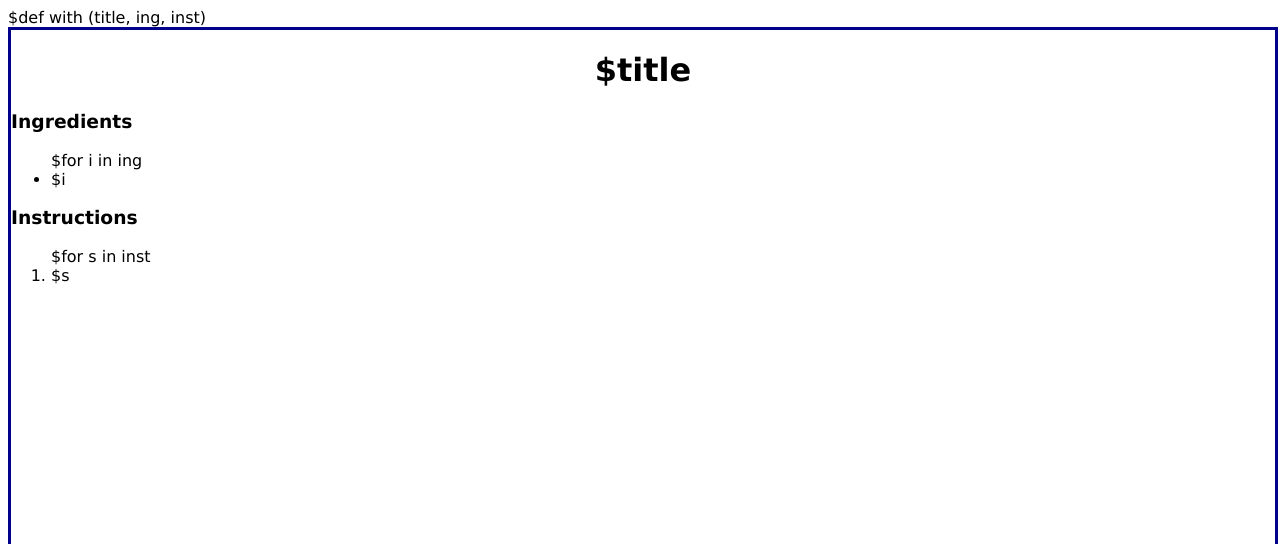
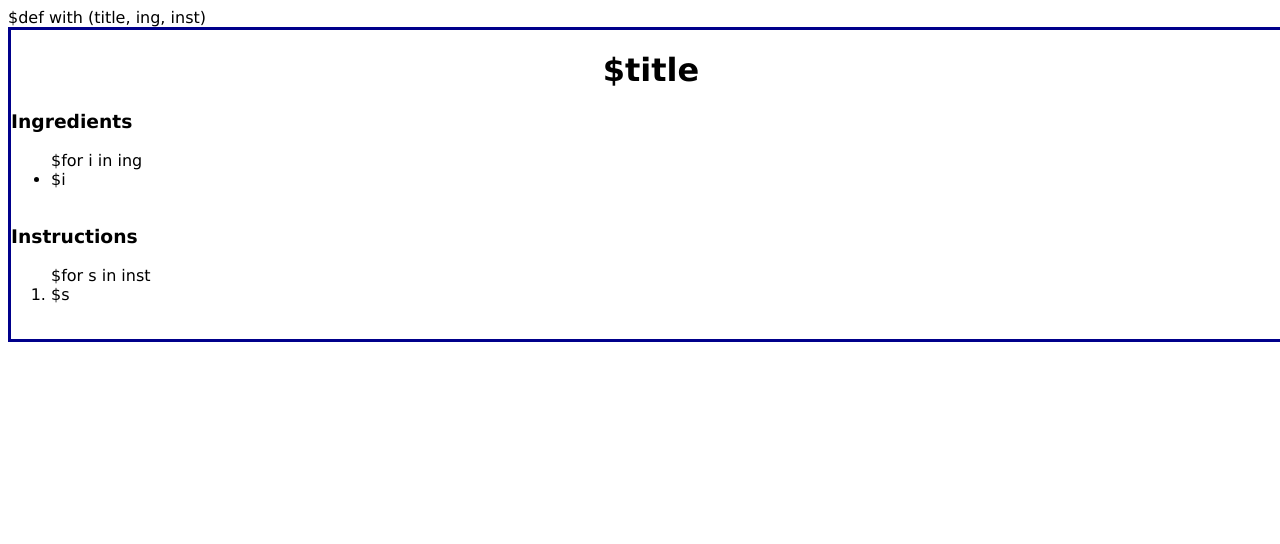
Before and after one commit to MaeFlaherty/Recify, a Python web app: template webScraper/templates/index.html in a window 1280 px wide. Shown: the top 544 px of the page. After the commit the page ends 342 px from the top, so only its background shows below. Run offline with Jinja, Linux system fonts and the light colour scheme; the template is opened without the code that fills it, so the values that code supplies are empty.

Commit message:
Modified Web Scraper

```diff
--- a/Recify/main.css
+++ b/Recify/main.css
@@ -3,8 +3,6 @@ logo
 html, body {
 
     margin: 0;
-
-
 
 }
 
--- a/webScraper/templates/index.html
+++ b/webScraper/templates/index.html
@@ -3,7 +3,7 @@ $def with (title, ing, inst)
 <!DOCTYPE = html>
 <html>
 <head>
-	<title>Recipe Test Page</title>
+	<title>$title</title>
 	<style>
 		* {
 			color: black;
@@ -26,18 +26,18 @@ $def with (title, ing, inst)
 </head>
 
 <body>
-	<div class = "container" style = "width: 100%; height: 100%;">
+	<div class = "container" style = "width: 100vw; height: auto;">
 		<div style = "margin-left : auto; margin-right: auto;">
 			<h1>$title</h1>
 			<h3>Ingredients</h3>
 			<ul>
 				$for i in ing
-				<li>$i</li>
+				<li>$i<br><br></li>
 			</ul>
 			<h3>Instructions</h3>
 			<ol>
 				$for s in inst
-				<li>$s</li>
+				<li>$s<br><br></li>
 			</ol>
 		</div>
 	</div>
```
